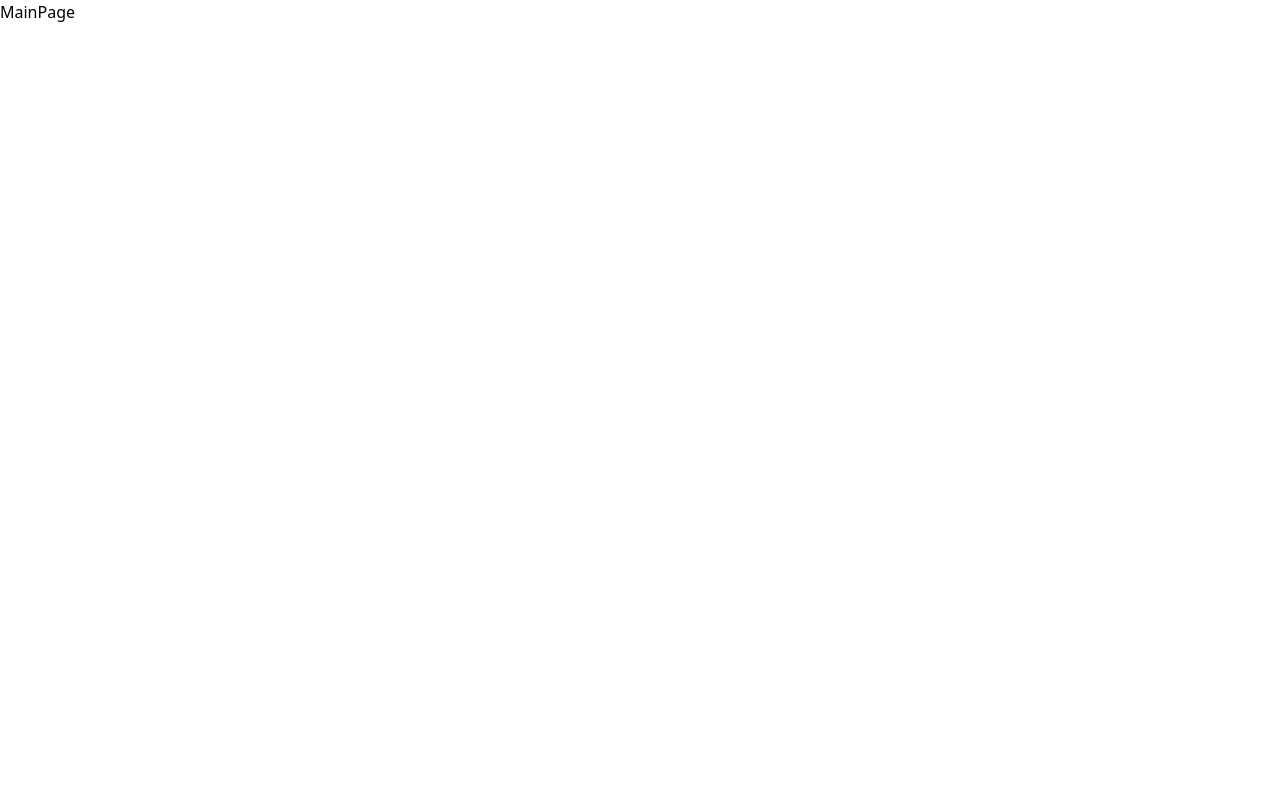
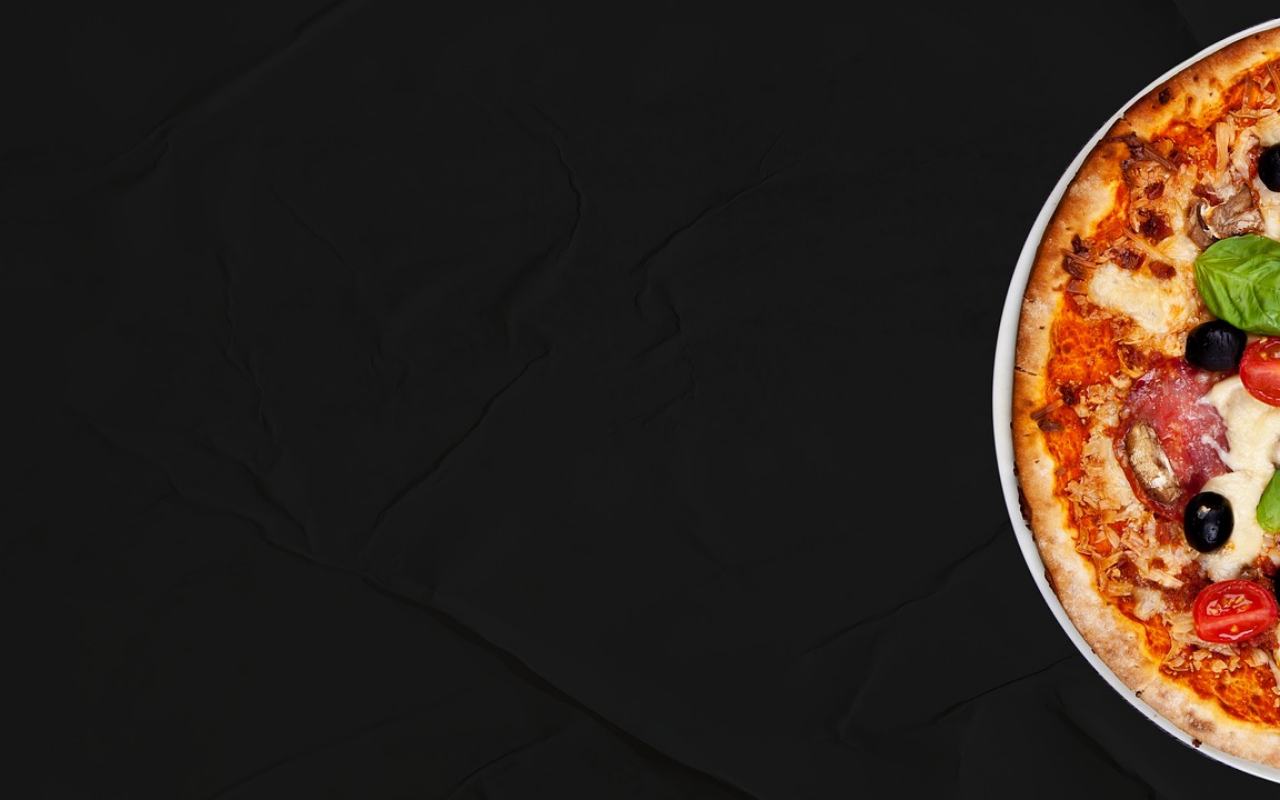
Before and after one commit to AkritiGhosh/Pizza-Palace, a React (Vite) app: page / in a window 1280 px wide. Built offline with nearby package versions, Linux system fonts and the light colour scheme.

Commit message:
update bg image as per theme

```diff
--- a/src/page/user/MainPage.tsx
+++ b/src/page/user/MainPage.tsx
@@ -1,8 +1,14 @@
-import React from 'react'
+import { useContext } from "react"
+import { UserContext } from "../../lib/context"
 
 const MainPage = () => {
+    const { darkTheme } = useContext(UserContext);
+    const bgURL = darkTheme
+      ? "src/assets/dark_bg.jpg"
+      : "src/assets/light_bg.jpg";
   return (
-    <div>MainPage</div>
+      <main style={{backgroundImage : `url(${bgURL})` } } className="w-screen h-screen bg-cover">
+    </main>
   )
 }
 
```
Also changed, not shown: src/assets/dark_bg.jpg (added), src/assets/light_bg.jpg (added).
